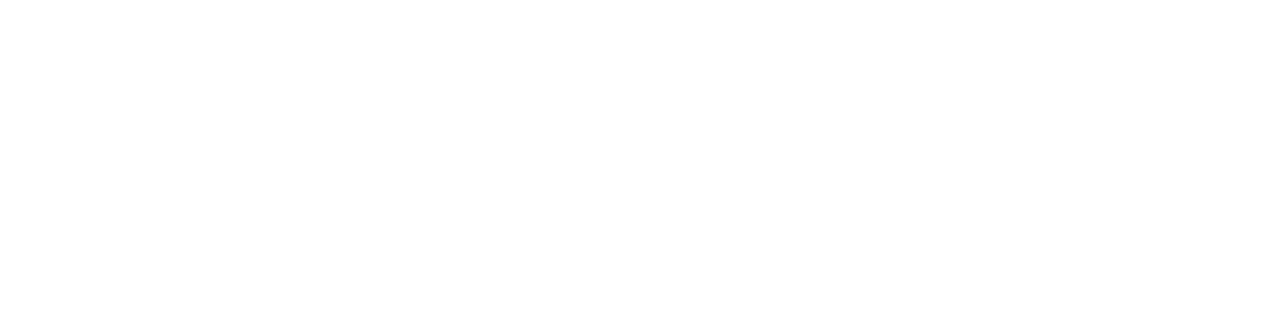
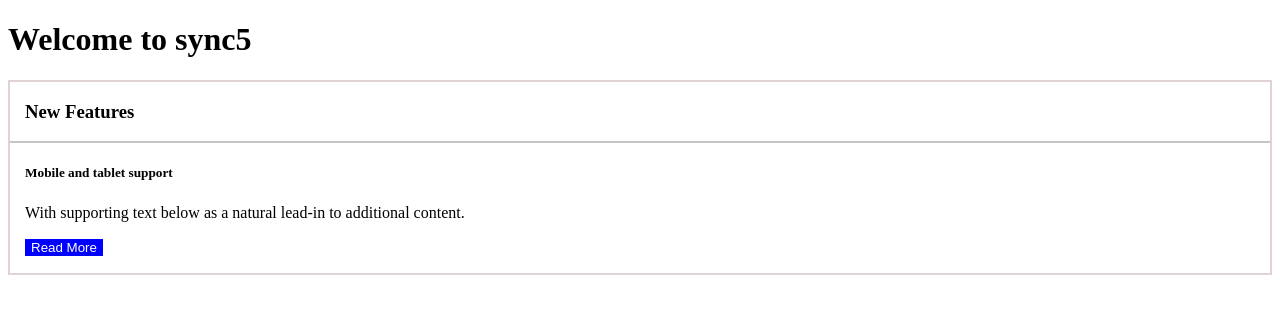
Before and after one commit to acciojob/bootstrap-card-awasthilokesh2021, a website: page main.html in a window 1280 px wide. Drawn offline with Linux system fonts and the light colour scheme.

Commit message:
Add files via upload

```diff
--- a/main.html
+++ b/main.html
@@ -7,10 +7,17 @@
 </head>
 
 <body>
-	<!-- the entire body must be written by student -->
-    <script type="text/javascript" src="./script.js">
-</script>
-
+	<h1>Welcome to sync5</h1>
+	<div class="card">
+		<div class="card-header">
+		 <h3>New Features</h3>
+		</div>
+		<div class="card-body">
+		  <h5 class="card-title">Mobile and tablet support</h5>
+		  <p class="card-text">With supporting text below as a natural lead-in to additional content.</p>
+		  <button class="btn btn-primary">Read More</button>
+		</div>
+	  </div>
 </body>
 
 </html>
--- a/styles.css
+++ b/styles.css
@@ -1,2 +1,18 @@
 
 /* Your CSS Code here. */
+.card-header{
+    padding-left: 15px;
+    border-bottom: 2px solid #c9c4c4;
+}
+.card{
+    border: 2px solid #dfd3d3;
+}
+.card-body{
+    padding: 0 15px;
+    margin-bottom: 17px;
+}
+.card-body button{
+    background-color: blue;
+    color: white;
+    border: none;
+}
```
